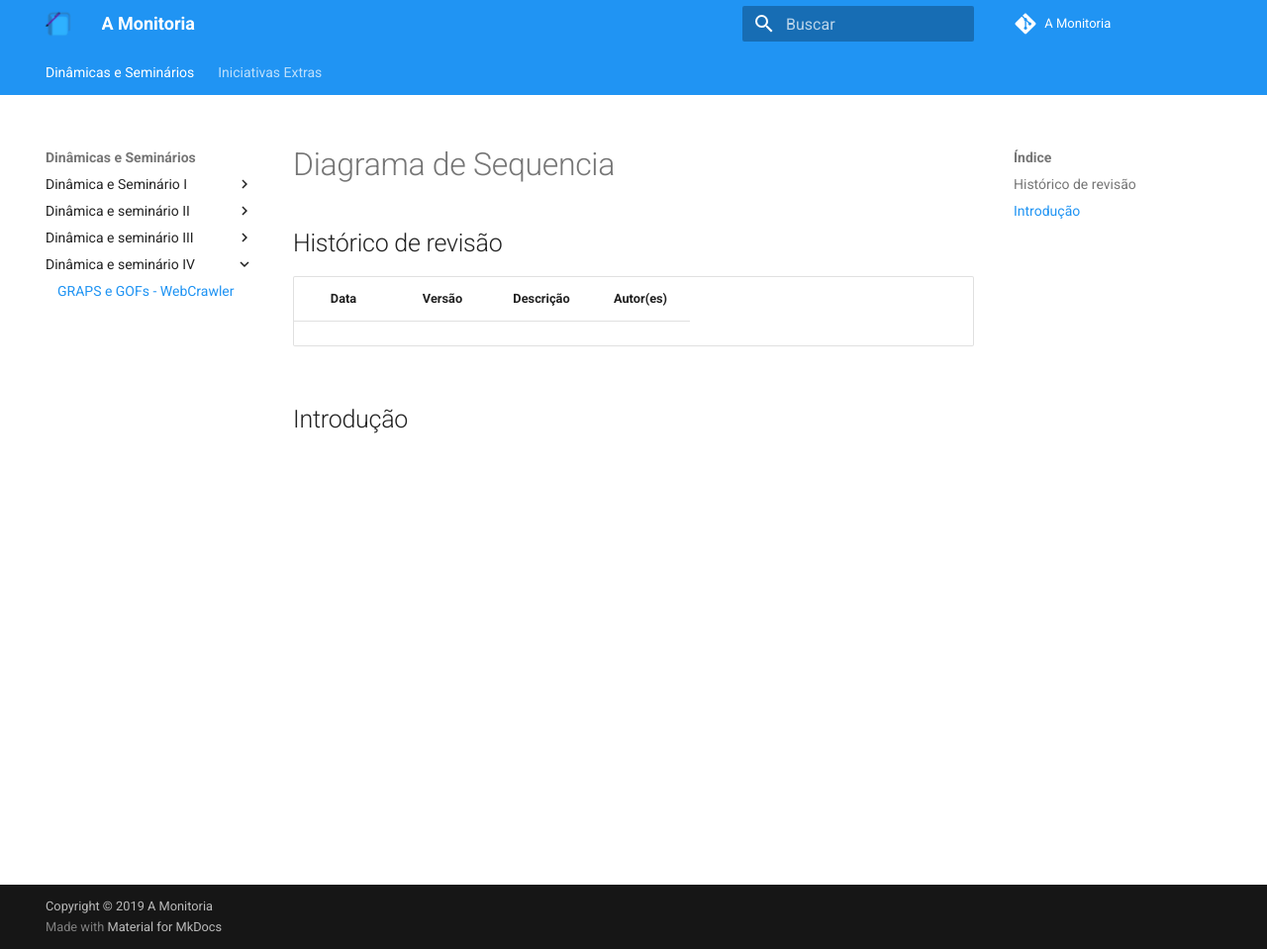
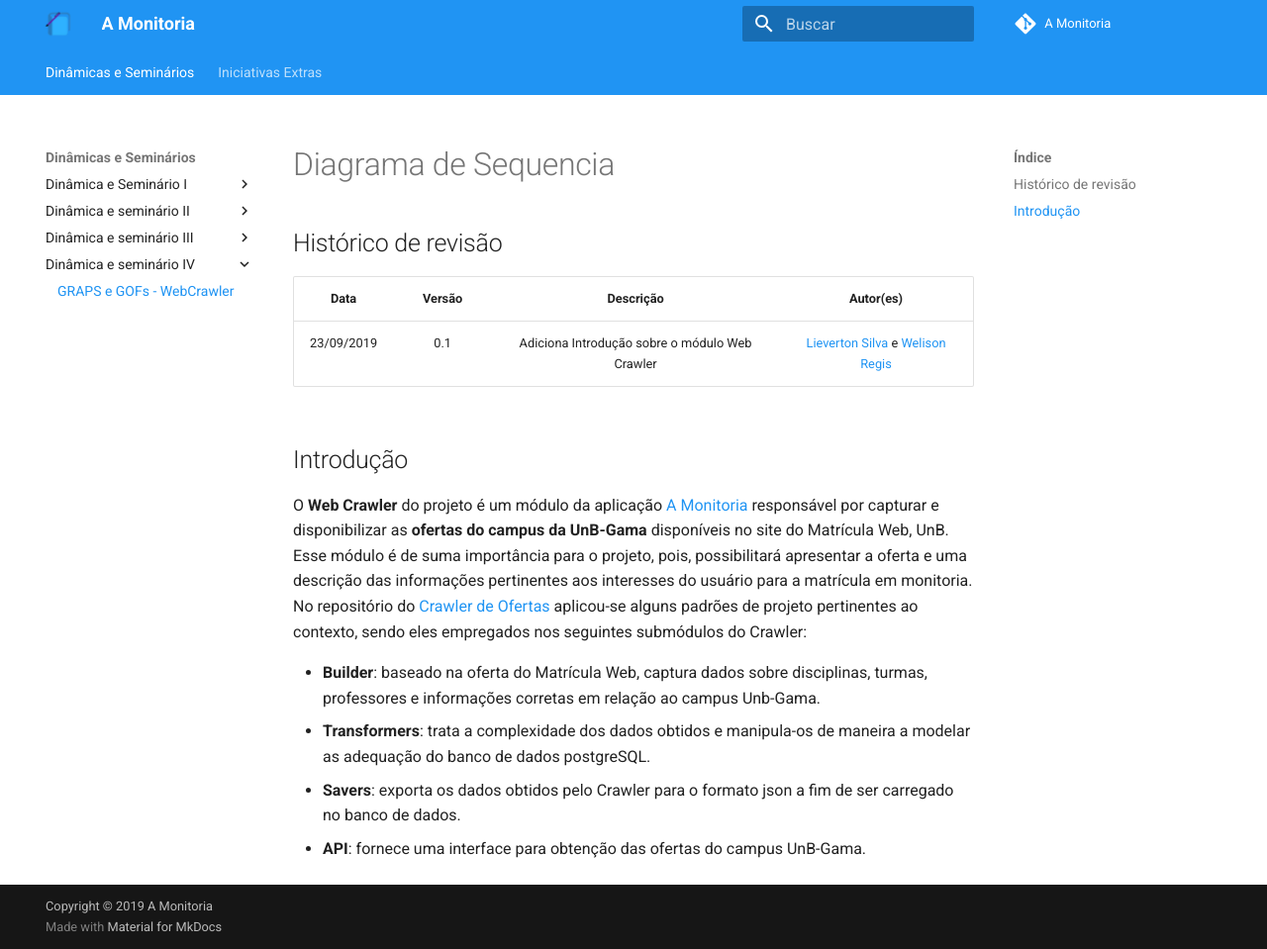
Before and after one commit to 2019-2-arquitetura-desenho/wiki, an MkDocs documentation site: the page built from docs/dinamica_seminario_IV/webcrawler_patterns.md, in a window 1280 px wide and 959 px high. Shown: the whole window at 99% size. Built offline with MkDocs 1.6.1 and Material for MkDocs 9.7.7, drawn with Linux system fonts in a browser that asks for light colours; comment, search, counter and statistics services are not loaded; old or Windows-style settings are respelled for this version of MkDocs.

Commit message:
Add introduction to Web Crawler patterns.
Co-authored-by: Welison Almeida <welison.almeida.923@gmail.com>
Co-authored-by: Lieverton Santos <lievertom@gmail.com>

```diff
--- a/docs/dinamica_seminario_IV/webcrawler_patterns.md
+++ b/docs/dinamica_seminario_IV/webcrawler_patterns.md
@@ -4,7 +4,15 @@
 
 |   Data   | Versão | Descrição | Autor(es)|
 | :------: | :----: | :-------: | :------: |
-| | | | |
+|23/09/2019 | 0.1 | Adiciona Introdução sobre o módulo Web Crawler | [Lieverton Silva](https://github.com/lievertom) e [Welison Regis](https://github.com/WelisonR) |
 
 
 ## Introdução
+
+O **Web Crawler** do projeto é um módulo da aplicação [A Monitoria](https://github.com/2019-2-arquitetura-desenho/wiki/) responsável por capturar e disponibilizar as **ofertas do campus da UnB-Gama** disponíveis no site do Matrícula Web, UnB. Esse módulo é de suma importância para o projeto, pois, possibilitará apresentar a oferta e uma descrição das informações pertinentes aos interesses do usuário para a matrícula em monitoria.
+No repositório do [Crawler de Ofertas](https://github.com/2019-2-arquitetura-desenho/monitoria-crawler) aplicou-se alguns padrões de projeto pertinentes ao contexto, sendo eles empregados nos seguintes submódulos do Crawler:
+
+*   **Builder**: baseado na oferta do Matrícula Web, captura dados sobre disciplinas, turmas, professores e informações corretas em relação ao campus Unb-Gama.
+*   **Transformers**: trata a complexidade dos dados obtidos e manipula-os de maneira a modelar as adequação do banco de dados postgreSQL.
+*   **Savers**: exporta os dados obtidos pelo Crawler para o formato json a fim de ser carregado no banco de dados.
+*   **API**: fornece uma interface para obtenção das ofertas do campus UnB-Gama.
```
